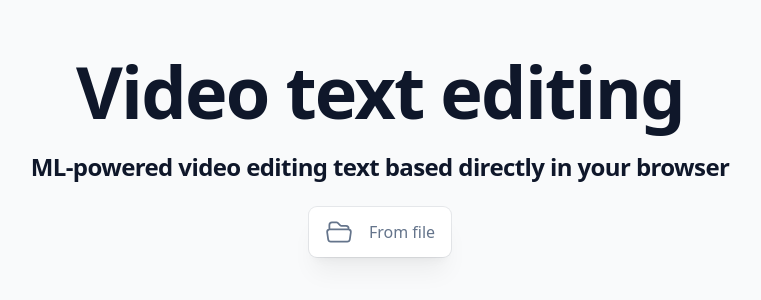
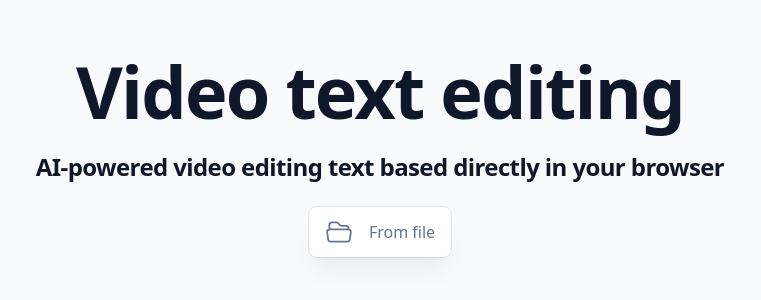
Before and after one commit to apssouza22/video-text-edit, a React (Vite) app: page / in a window 1280 px wide. Shown: the part 244-544 px from the top of the page, without its empty margins (260-1021 px from the left). Built offline with nearby package versions, Linux system fonts and the light colour scheme; what wavesurfer.js would draw is missing.

Commit message:
Changed text

```diff
--- a/src/App.tsx
+++ b/src/App.tsx
@@ -15,7 +15,7 @@ function App() {
                         Video text editing
                     </h1>
                     <h2 className='text-center text-1xl font-semibold tracking-tight text-slate-900 sm:text-2xl'>
-                        ML-powered video editing text based directly in your browser
+                        AI-powered video editing text based directly in your browser
                     </h2>
                     <FileManager transcriber={transcriber} />
                 </div>
```
Also changed, not shown: notes.txt.
